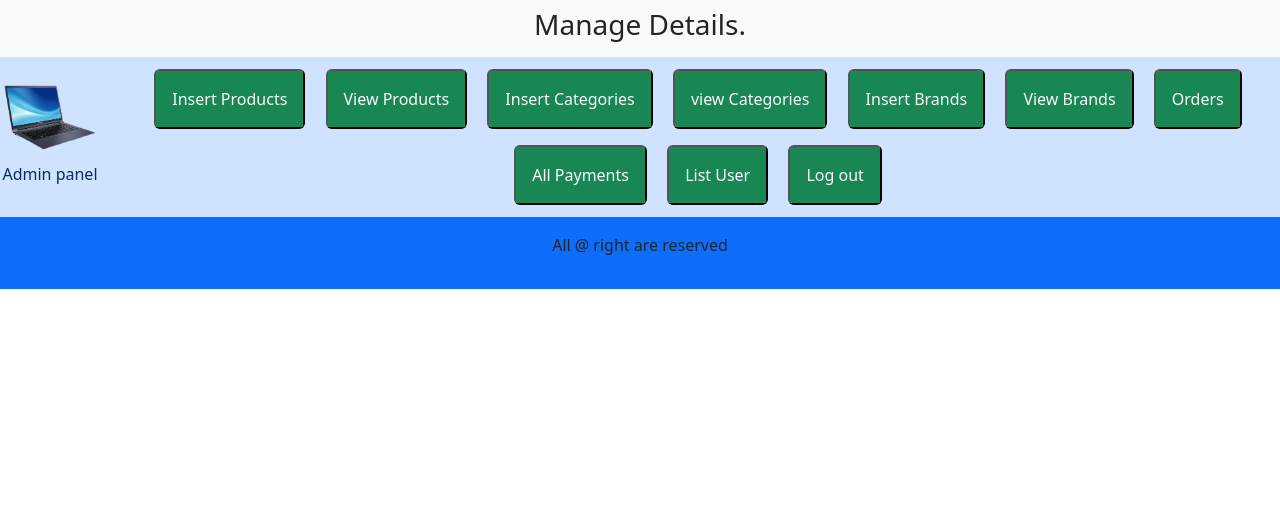
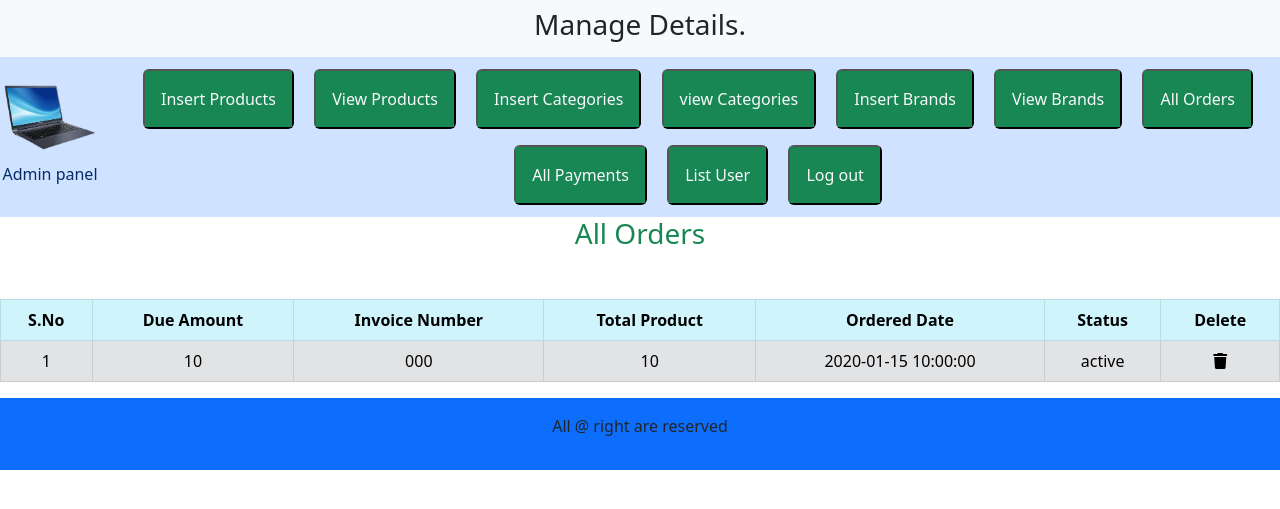
Before and after one commit to Rubina2563/PHPandSQLwebsite, a PHP site: page /Admin_Panel/index.php?list_orders in a window 1280 px wide. Shown: the part 88-597 px from the top of the page. Run offline with PHP 8.4, Linux system fonts and the light colour scheme; tables that the repository leaves empty or names only in its code hold one stand-in row (values such as "Sample post"); some libraries are stand-ins or nearby versions.

Commit message:
video 74

```diff
--- a/Admin_Panel/index.php
+++ b/Admin_Panel/index.php
@@ -84,8 +84,8 @@ include('../Functions/commonfunctions.php');
             <button class="m-2 rounded"><a href="index.php?view_categories" class="nav-link text-light bg-success p-3">view Categories</a></button>
             <button class="m-2 rounded"><a href="index.php?insert_brand" class="nav-link text-light bg-success p-3">Insert Brands</a></button>
             <button class="m-2 rounded"><a href="index.php?view_brands" class="nav-link text-light bg-success p-3">View Brands</a></button>
-            <button class="m-2 rounded"><a href="" class="nav-link text-light bg-success p-3">Orders</a></button>
-            <button class="m-2 rounded"><a href="" class="nav-link text-light bg-success p-3">All Payments</a></button>
+            <button class="m-2 rounded"><a href="index.php?list_orders" class="nav-link text-light bg-success p-3">All Orders</a></button>
+            <button class="m-2 rounded"><a href="index.php?list_payments" class="nav-link text-light bg-success p-3">All Payments</a></button>
             <button class="m-2 rounded"><a href="" class="nav-link text-light bg-success p-3">List User</a></button>
             <button class="m-2 rounded"><a href="" class="nav-link text-light bg-success p-3 ">Log out</a></button>
 
@@ -164,16 +164,27 @@ include('../Functions/commonfunctions.php');
     include('delete_category.php');
   }
   ?>
+
+<?php  if(isset($_GET['list_orders'])){
+    include('list_orders.php');
+  }
+  ?>
+
+<?php  if(isset($_GET['list_payments'])){
+    include('list_payments.php');
+  }
+  ?>
 <!---last child--->
 
-<!--<div class='bg-primary p-3 text-center footer'>
-<p>All @ right are reserved </p>
-</div>-->
+
 <?php
 include("../Functions/footer.php");
 ?>
 
   <!----Bootstrap ajs link link--->
   <script src="https://cdn.jsdelivr.net/npm/bootstrap@5.3.0/dist/js/bootstrap.bundle.min.js" integrity="sha384-geWF76RCwLtnZ8qwWowPQNguL3RmwHVBC9FhGdlKrxdiJJigb/j/68SIy3Te4Bkz" crossorigin="anonymous"></script>
+  <script src="https://code.jquery.com/jquery-3.2.1.slim.min.js" integrity="sha384-KJ3o2DKtIkvYIK3UENzmM7KCkRr/rE9/Qpg6aAZGJwFDMVNA/GpGFF93hXpG5KkN" crossorigin="anonymous"></script>
+<script src="https://cdn.jsdelivr.net/npm/popper.js@1.12.9/dist/umd/popper.min.js" integrity="sha384-ApNbgh9B+Y1QKtv3Rn7W3mgPxhU9K/ScQsAP7hUibX39j7fakFPskvXusvfa0b4Q" crossorigin="anonymous"></script>
+<script src="https://cdn.jsdelivr.net/npm/bootstrap@4.0.0/dist/js/bootstrap.min.js" integrity="sha384-JZR6Spejh4U02d8jOt6vLEHfe/JQGiRRSQQxSfFWpi1MquVdAyjUar5+76PVCmYl" crossorigin="anonymous"></script>
 </body>
 </html>
--- /dev/null
+++ b/Admin_Panel/list_orders.php
@@ -0,0 +1,52 @@
+<h3 class="text-center text-success">All Orders</h3>
+
+<table class="table table-bordered mt-5 text-center table-secondary">
+    <thead class="table-info text-center">
+    <?php
+$get_orders="SELECT * FROM `user_orders`";
+$orders_result=mysqli_query($con,$get_orders);
+$num_row=mysqli_num_rows($orders_result);
+
+
+
+if($num_row==0){
+    echo "<h2 class='text-danger text-center mt-5'>No orders yet</h2>";
+}else{
+    echo "  <tr> <th>S.No</th>
+<th>Due Amount</th>
+<th>Invoice Number</th>
+<th>Total Product</th>
+<th>Ordered Date</th>
+<th>Status</th>
+<th>Delete</th>
+</tr>
+</thead>
+<tbody>";
+    $number=0;
+    while($row_data=mysqli_fetch_assoc($orders_result)){
+        $order_id=$row_data['order_id'];
+        $user_id=$row_data['user_id'];
+        $amount_due=$row_data['amount_due'];
+        $invoice_number=$row_data['invoice_number'];
+        $total_products=$row_data['total_products'];
+        $order_date=$row_data['order_date'];
+        $order_status=$row_data['order_status'];
+        $number++;
+
+        echo "<tr>
+        <td>$number</td>
+        <td>$amount_due</td>
+        <td>$invoice_number</td>
+        <td>$total_products</td>
+        <td>$order_date</td>
+        <td>$order_status</td>
+        <td><a href='' class='text-center'><i class='fa fa-trash' aria-hidden='true'></i></a></td>
+    </tr>";
+    }
+}
+?>
+
+
+        </tbody>
+
+</table>
```
Also changed, not shown: Admin_Panel/delete_brand.php (+12 -1 lines), Admin_Panel/delete_category.php (+12 -10 lines), Admin_Panel/list_payments.php (added, +49 -0 lines), Admin_Panel/view_brand.php (+18 -1 lines), Admin_Panel/view_category.php (+17 -1 lines).
